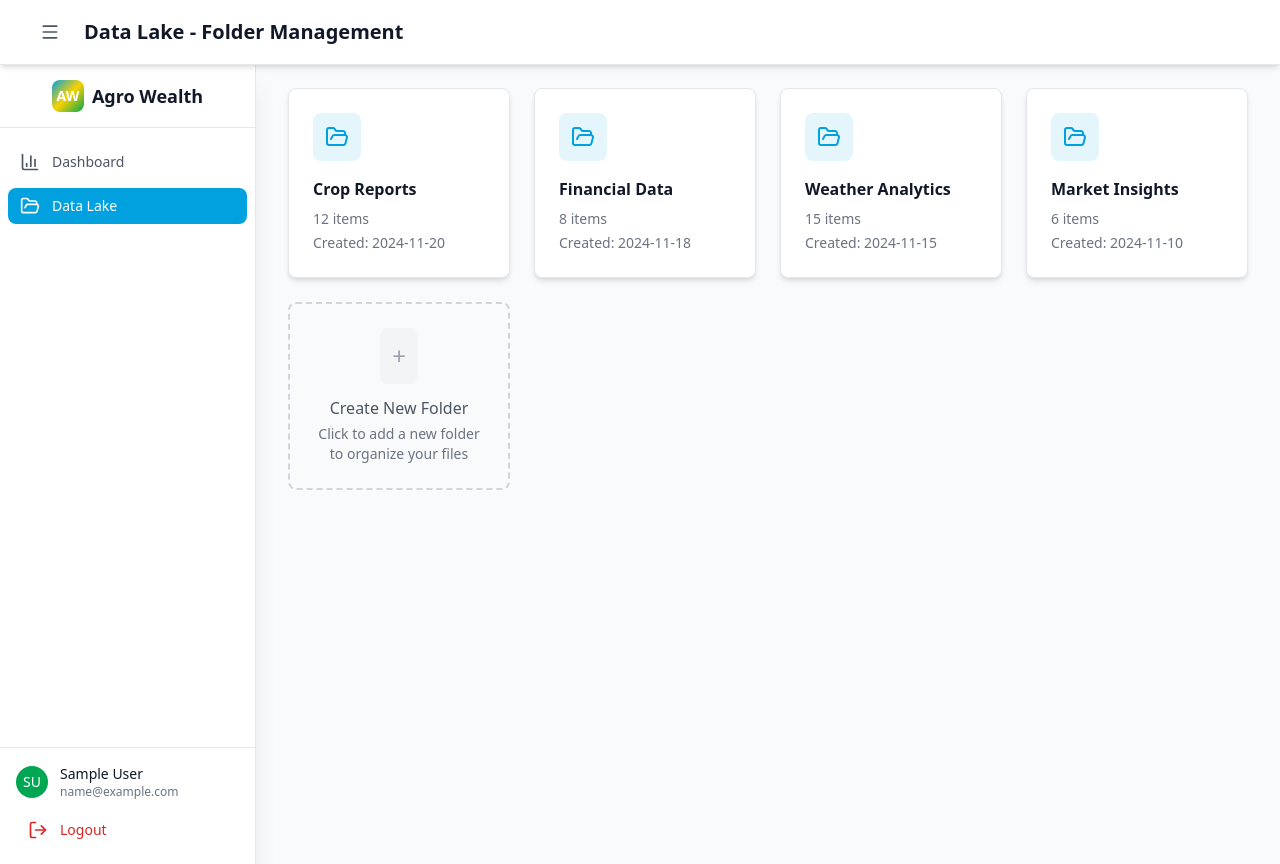
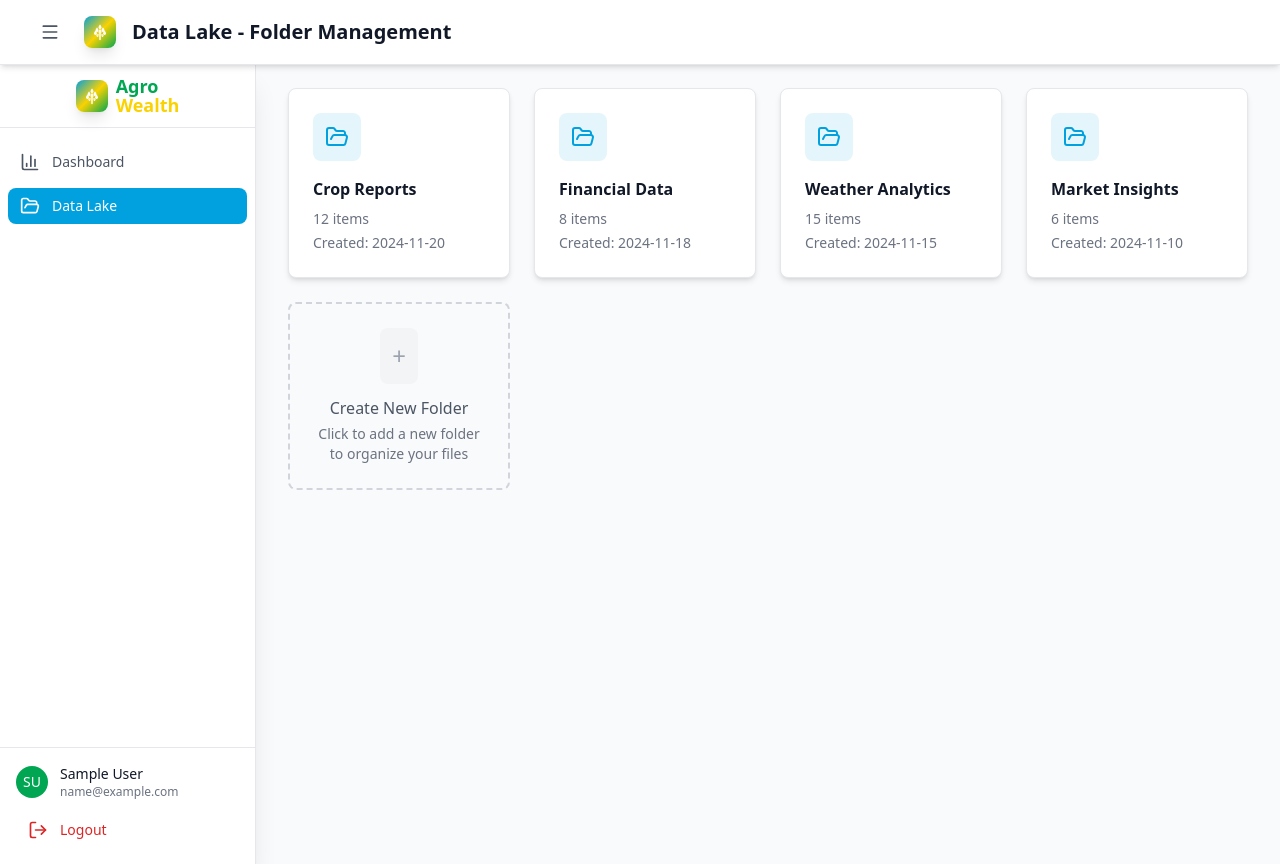
Before and after one commit to mabab2000/agri-wealth, a Vue app: page /folders in a window 1280 px wide. Built offline with nearby package versions, Linux system fonts and the light colour scheme; sample sign-in values are in the browser's storage.

Commit message:
feat: Add custom Agro Wealth logo and favicon with agricultural wheat symbol

```diff
--- a/index.html
+++ b/index.html
@@ -2,9 +2,12 @@
 <html lang="">
   <head>
     <meta charset="UTF-8">
-    <link rel="icon" href="/favicon.ico">
+    <link rel="icon" href="/logo.svg" type="image/svg+xml">
+    <link rel="icon" href="/favicon-16.svg" type="image/svg+xml" sizes="16x16">
+    <link rel="alternate icon" href="/favicon.ico">
     <meta name="viewport" content="width=device-width, initial-scale=1.0">
-    <title>AgriWealth Platform - Agricultural Analysis System</title>
+    <meta name="description" content="Agro Wealth - Agricultural data analysis and management platform for farmers and agricultural businesses">
+    <title>Agro Wealth - Agricultural Analysis Platform</title>
   </head>
   <body>
     <div id="app"></div>
--- a/src/components/Header.vue
+++ b/src/components/Header.vue
@@ -2,7 +2,7 @@
   <header class="bg-white shadow-md border-b border-gray-200 fixed top-0 left-0 right-0 z-20">
     <div class="px-4 sm:px-6 lg:px-8">
       <div class="flex justify-between items-center h-16">
-        <!-- Left Side: Menu Button and Page Title -->
+        <!-- Left Side: Menu Button, Logo, and Page Title -->
         <div class="flex items-center space-x-4">
           <button
             @click="$emit('toggle-sidebar')"
@@ -10,6 +10,8 @@
           >
             <Menu :size="20" class="text-gray-600" />
           </button>
+          <!-- App Logo -->
+          <Logo :compact="true" :show-text="false" />
           <h1 class="text-xl font-semibold text-gray-900">{{ title }}</h1>
         </div>
 
@@ -24,6 +26,7 @@
 
 <script setup>
 import { Menu } from 'lucide-vue-next'
+import Logo from './Logo.vue'
 
 const props = defineProps({
   title: {
--- /dev/null
+++ b/src/components/Logo.vue
@@ -0,0 +1,60 @@
+<template>
+  <div :class="[
+    'flex items-center',
+    compact ? 'space-x-2' : 'space-x-3'
+  ]">
+    <!-- Logo Icon -->
+    <div :class="[
+      'rounded-lg bg-gradient-to-br from-rwanda-blue via-rwanda-yellow to-rwanda-green flex items-center justify-center shadow-lg',
+      compact ? 'h-8 w-8' : 'h-10 w-10'
+    ]">
+      <!-- Agricultural Symbol - Wheat/Plant Icon -->
+      <svg
+        :width="compact ? '18' : '24'"
+        :height="compact ? '18' : '24'"
+        viewBox="0 0 24 24"
+        fill="none"
+        xmlns="http://www.w3.org/2000/svg"
+        class="text-white"
+      >
+        <!-- Stylized wheat/agriculture symbol -->
+        <path d="M12 2C12 2 10 4 10 6C10 8 12 8 12 8C12 8 14 8 14 6C14 4 12 2 12 2Z" fill="currentColor"/>
+        <path d="M8 6C8 6 6 8 6 10C6 12 8 12 8 12C8 12 10 12 10 10C10 8 8 6 8 6Z" fill="currentColor"/>
+        <path d="M16 6C16 6 14 8 14 10C14 12 16 12 16 12C16 12 18 12 18 10C18 8 16 6 16 6Z" fill="currentColor"/>
+        <path d="M6 10C6 10 4 12 4 14C4 16 6 16 6 16C6 16 8 16 8 14C8 12 6 10 6 10Z" fill="currentColor"/>
+        <path d="M18 10C18 10 16 12 16 14C16 16 18 16 18 16C18 16 20 16 20 14C20 12 18 10 18 10Z" fill="currentColor"/>
+        <path d="M12 8C12 8 10 10 10 12C10 14 12 14 12 14C12 14 14 14 14 12C14 10 12 8 12 8Z" fill="currentColor"/>
+        <!-- Stem -->
+        <line x1="12" y1="14" x2="12" y2="22" stroke="currentColor" stroke-width="2" stroke-linecap="round"/>
+        <!-- Leaves -->
+        <path d="M10 16C8 15 7 17 9 18" stroke="currentColor" stroke-width="1.5" stroke-linecap="round" fill="none"/>
+        <path d="M14 16C16 15 17 17 15 18" stroke="currentColor" stroke-width="1.5" stroke-linecap="round" fill="none"/>
+      </svg>
+    </div>
+
+    <!-- App Name -->
+    <div v-if="showText" class="flex flex-col">
+      <span :class="[
+        'font-bold leading-tight',
+        compact ? 'text-lg' : 'text-xl'
+      ]" style="color: #00A651;">Agro</span>
+      <span :class="[
+        'font-bold leading-tight -mt-1',
+        compact ? 'text-lg' : 'text-xl'
+      ]" style="color: #FAD201;">Wealth</span>
+    </div>
+  </div>
+</template>
+
+<script setup>
+const props = defineProps({
+  compact: {
+    type: Boolean,
+    default: false
+  },
+  showText: {
+    type: Boolean,
+    default: true
+  }
+})
+</script>
--- a/src/components/Navbar.vue
+++ b/src/components/Navbar.vue
@@ -8,13 +8,10 @@
       <!-- Logo Section -->
       <div class="flex items-center justify-center h-16 bg-white border-b border-gray-200">
         <div v-if="!sidebarCollapsed" class="flex items-center">
-          <div class="h-8 w-8 rounded-lg bg-gradient-to-br from-rwanda-blue via-rwanda-yellow to-rwanda-green flex items-center justify-center">
-            <span class="text-white font-bold text-sm">AW</span>
-          </div>
-          <span class="ml-2 text-lg font-semibold text-gray-900">Agro Wealth</span>
+          <Logo :compact="true" />
         </div>
-        <div v-else class="h-8 w-8 rounded-lg bg-gradient-to-br from-rwanda-blue via-rwanda-yellow to-rwanda-green flex items-center justify-center">
-          <span class="text-white font-bold text-sm">AW</span>
+        <div v-else>
+          <Logo :compact="true" :show-text="false" />
         </div>
       </div>
 
@@ -83,6 +80,7 @@ import {
   FolderOpen,
   LogOut
 } from 'lucide-vue-next'
+import Logo from './Logo.vue'
 
 const props = defineProps({
   collapsed: {
```
Also changed, not shown: public/favicon-16.svg (added), public/logo.svg (added), 4 other files (tests, documents, lock files or other folders).
